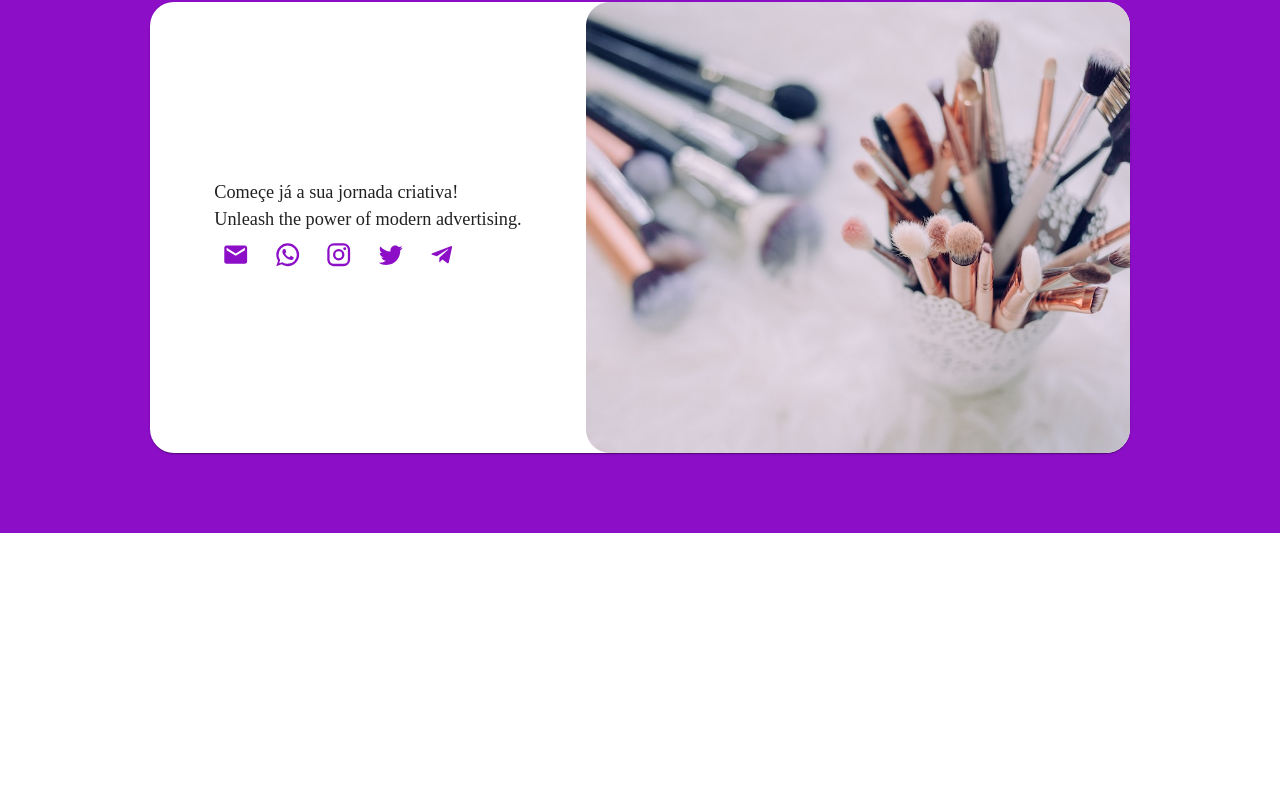
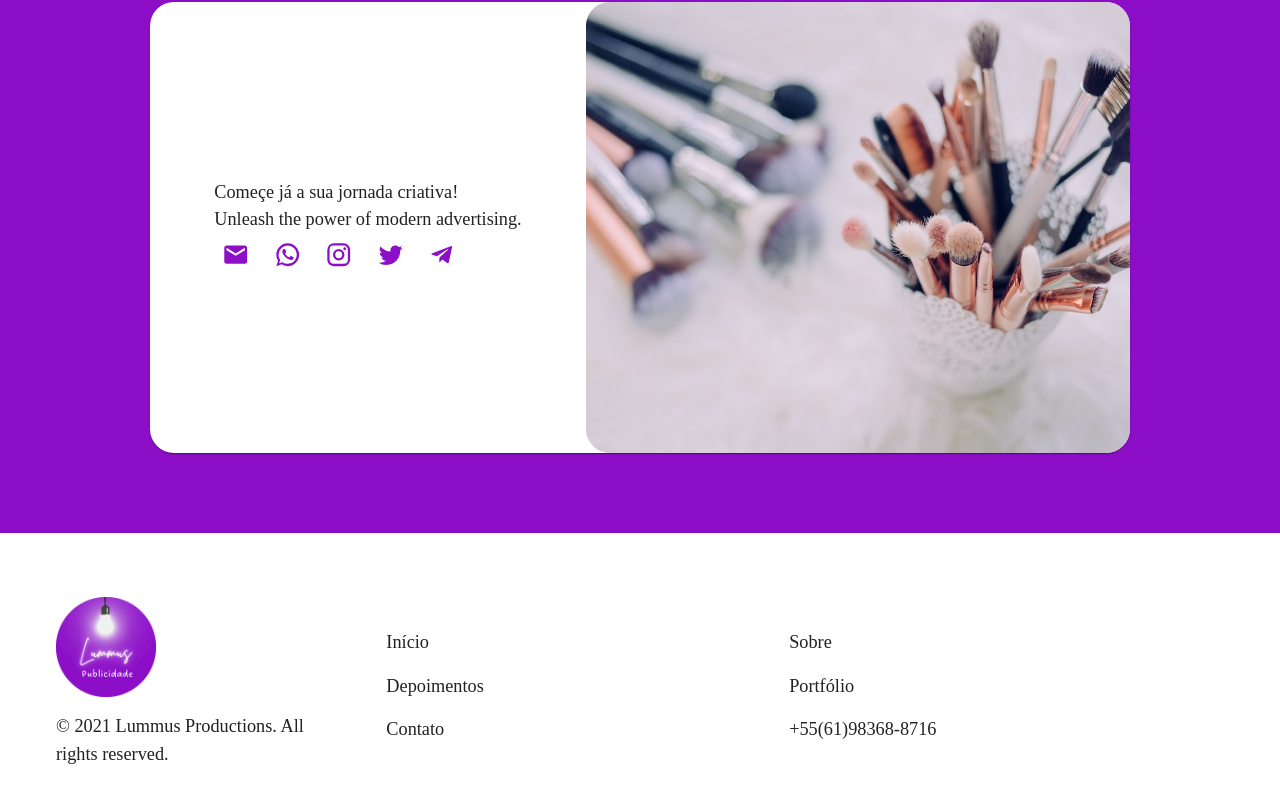
Before and after one commit to johannDeLaCruz/lummus_productions, a React (Vite) app: page / in a window 1280 px wide. Shown: the part 3704-4507 px from the top of the page. Before the commit the page ends 4237 px from the top, so only its background shows below. Built offline with nearby package versions, Linux system fonts and the light colour scheme.

Commit message:
feat(footer): :sparkles: add footer and logocomplete

```diff
--- a/src/App.jsx
+++ b/src/App.jsx
@@ -2,7 +2,7 @@ import NavBar from "./components/NavBar";
 import HeroSection from "./components/HeroSection";
 import Services from "./components/Services";
 // import HeroVideo from "./components/HeroVideo";
-// import Footer from "./components/Footer";
+import Footer from "./components/Footer";
 import AboutUs from "./components/AboutUs";
 import Portfolio from "./components/Portfolio";
 import Milestones from "./components/Milestones";
@@ -27,6 +27,7 @@ function App() {
         <CallToAction />
         <ContactUs />
       </main>
+      <Footer />
     </>
   );
 }
--- a/src/components/Footer.jsx
+++ b/src/components/Footer.jsx
@@ -0,0 +1,41 @@
+import Box from "@mui/material/Box";
+import Grid from "@mui/material/Grid";
+import Container from "@mui/material/Container";
+import Stack from "@mui/material/Stack";
+import Typography from "@mui/material/Typography";
+import LogoComplete from "./LogoComplete";
+
+const footerItems = [
+  "Início",
+  "Sobre",
+  "Depoimentos",
+  "Portfólio",
+  "Contato",
+  "+55(61)98368-8716",
+];
+
+const Footer = () => {
+  return (
+    <Box component={"footer"}>
+      <Container maxWidth={"xl"}>
+        <Stack direction={"row"} px={4} py={8} spacing={4}>
+          <Stack alignItems={"flex-start"} spacing={2}>
+            <LogoComplete height={100}/>
+            <Typography>
+              © 2021 Lummus Productions. All rights reserved.
+            </Typography>
+          </Stack>
+          <Grid container p={4}>
+            {footerItems.map((item, index) => (
+              <Grid item xs={12} sm={6} key={index}>
+                <Typography paragraph>{item}</Typography>
+              </Grid>
+            ))}
+          </Grid>
+        </Stack>
+      </Container>
+    </Box>
+  );
+};
+
+export default Footer;
--- /dev/null
+++ b/src/components/LogoComplete.jsx
@@ -0,0 +1,14 @@
+import PropTypes from "prop-types";
+
+export default function Logo({ height }) {
+  const src = "/src/assets/Logo_complete_noBG_CUT.png";
+  return <img src={src} alt="logo" height={height} />;
+}
+
+Logo.propTypes = {
+  height: PropTypes.number.isRequired,
+};
+
+Logo.defaultProps = {
+  height: 100,
+};
--- a/src/components/Testimonials.jsx
+++ b/src/components/Testimonials.jsx
@@ -8,8 +8,8 @@ import CardContent from "@mui/material/CardContent";
 import CardHeader from "@mui/material/CardHeader";
 import Avatar from "@mui/material/Avatar";
 
-const Testimonials = () => {
-  const testimonialsList = [
+const items = () => {
+  const testimonialsItems = [
     {
       rating: <Rating value={5} readOnly />,
       description:
@@ -37,7 +37,7 @@ const Testimonials = () => {
   ];
 
   return (
-    <Box sx={{ backgroundColor: "primary.main"}} component={"section"} py={10}>
+    <Box sx={{ backgroundColor: "primary.main" }} component={"section"} py={10}>
       <Container maxWidth="xl">
         <Stack alignItems={"center"} spacing={6} paddingBlock={4}>
           <Typography>Ouça o que os nossos clientes têm a dizer!</Typography>
@@ -46,16 +46,16 @@ const Testimonials = () => {
           </Typography>
         </Stack>
         <Stack direction={"row"} spacing={6}>
-          {testimonialsList.map((testimonial, index) => (
+          {testimonialsItems.map((item, index) => (
             <Card key={index} sx={{ p: 4 }}>
               <CardContent>
-                {testimonial.rating}
-                <Typography>{testimonial.description}</Typography>
+                {item.rating}
+                <Typography>{item.description}</Typography>
               </CardContent>
               <CardHeader
-                avatar={testimonial.avatar}
-                title={testimonial.title}
-                subheader={testimonial.subtitle}
+                avatar={item.avatar}
+                title={item.title}
+                subheader={item.subtitle}
               />
             </Card>
           ))}
@@ -65,4 +65,4 @@ const Testimonials = () => {
   );
 };
 
-export default Testimonials;
+export default items;
```
Also changed, not shown: src/assets/Logo_complete_noBG_CUT.png (added), 1 other file (tests, documents, lock files or other folders).
